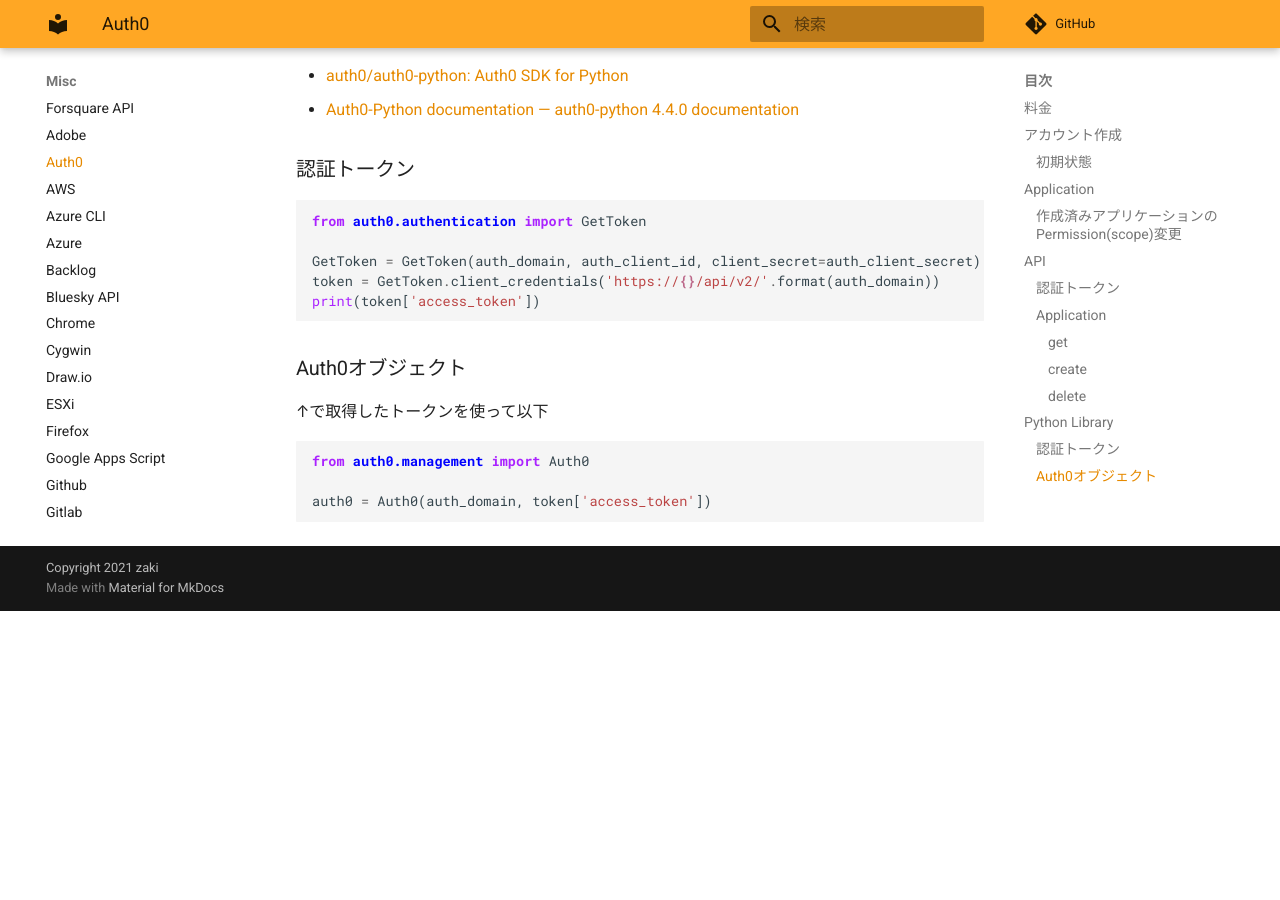
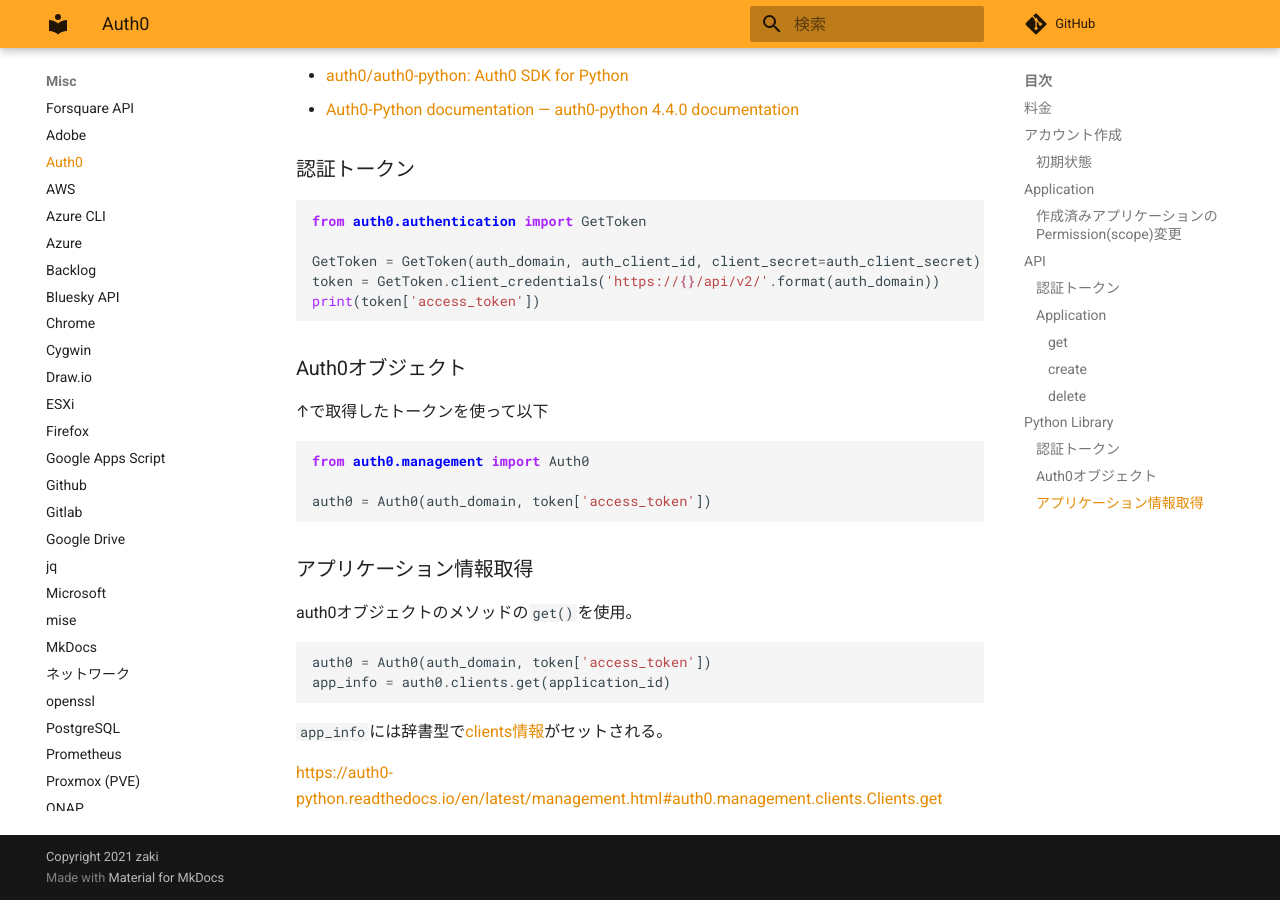
Before and after one commit to zaki-lknr/docs, an MkDocs documentation site: the page built from docs/Misc/auth0.md, in a window 1280 px wide and 900 px high, scrolled down 3059 px. Built offline with MkDocs 1.6.1 and Material for MkDocs 9.7.7, drawn with Linux system fonts in a browser that asks for light colours; comment, search, counter and statistics services are not loaded; before the commit the page ends 3670 px from its top, so only the background shows below that.

Commit message:
add: misc/auth0: ライブラリでのアプリケーション情報取得

````diff
--- a/docs/Misc/auth0.md
+++ b/docs/Misc/auth0.md
@@ -152,3 +152,16 @@ from auth0.management import Auth0
 
 auth0 = Auth0(auth_domain, token['access_token'])
 ```
+
+### アプリケーション情報取得
+
+auth0オブジェクトのメソッドの`get()`を使用。
+
+```py
+auth0 = Auth0(auth_domain, token['access_token'])
+app_info = auth0.clients.get(application_id)
+```
+
+`app_info`には辞書型で[clients情報](https://auth0.com/docs/api/management/v2/clients/get-clients)がセットされる。
+
+<https://auth0-python.readthedocs.io/en/latest/management.html#auth0.management.clients.Clients.get>
````
